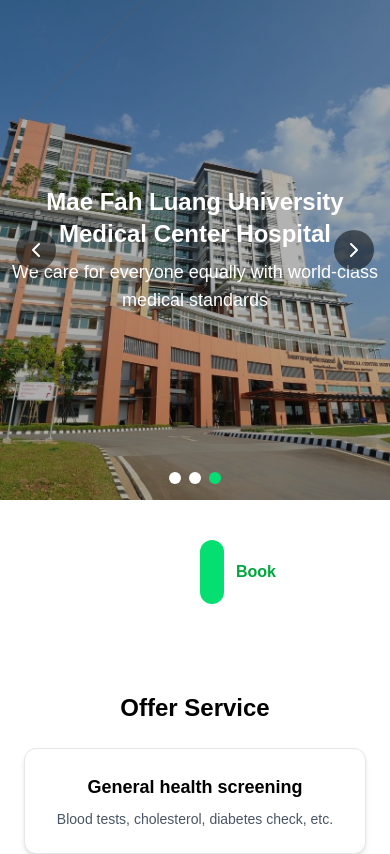
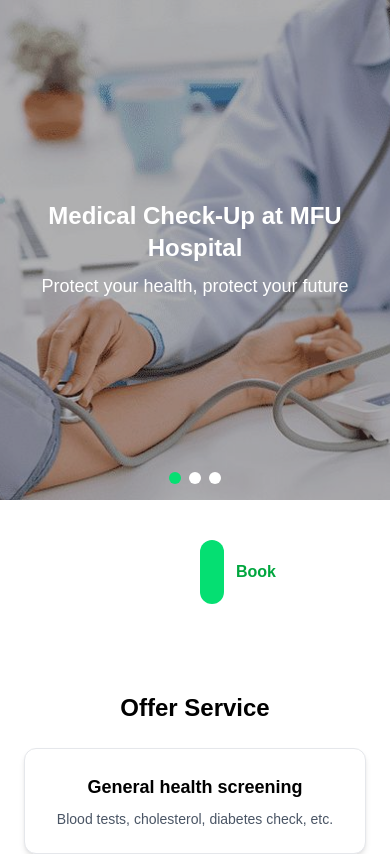
Before and after one commit to esslmmm/MT_version_1, a Next.js app in the folder mt-v1.0.0/: page /user/package in a window 390 px wide. Shown: the top 854 px of the page. Built offline with nearby package versions, Linux system fonts and the light colour scheme.

Commit message:
Image carousel responsive

```diff
--- a/mt-v1.0.0/components/user/package/ImageCarousel.tsx
+++ b/mt-v1.0.0/components/user/package/ImageCarousel.tsx
@@ -1,6 +1,6 @@
 'use client';
 
-import { useState, useEffect } from 'react';
+import { useState, useEffect, useRef } from 'react';
 import { ChevronLeft, ChevronRight } from 'lucide-react';
 
 const slides = [
@@ -23,39 +23,97 @@
 
 export default function ImageCarousel() {
   const [index, setIndex] = useState(0);
+  const [isMobile, setIsMobile] = useState(false);
+  const carouselRef = useRef<HTMLDivElement>(null);
 
   useEffect(() => {
+    // Detect mobile screen
+    const handleResize = () => {
+      setIsMobile(window.innerWidth < 768);
+    };
+
+    handleResize();
+    window.addEventListener('resize', handleResize);
+    return () => window.removeEventListener('resize', handleResize);
+  }, []);
+
+  useEffect(() => {
+    if (!isMobile) {
       const interval = setInterval(() => {
         setIndex((prev) => (prev + 1) % slides.length);
       }, 3000);
       return () => clearInterval(interval);
-  }, []);
+    }
+  }, [isMobile]);
 
-  const prevSlide = () => setIndex((prev) => (prev === 0 ? slides.length - 1 : prev - 1));
+  useEffect(() => {
+    if (!isMobile && carouselRef.current) {
+      carouselRef.current.scrollTo({
+        left: carouselRef.current.clientWidth * index,
+        behavior: 'smooth',
+      });
+    }
+  }, [index, isMobile]);
+
+  const prevSlide = () =>
+    setIndex((prev) => (prev === 0 ? slides.length - 1 : prev - 1));
   const nextSlide = () => setIndex((prev) => (prev + 1) % slides.length);
 
   return (
     <div className="relative w-full h-[500px] overflow-hidden">
+      {/* Slide Container */}
+      <div
+        ref={carouselRef}
+        className={`flex w-full h-full ${
+          isMobile
+            ? 'overflow-x-auto snap-x snap-mandatory scroll-smooth touch-pan-x scrollbar-hide'
+            : 'overflow-hidden'
+        }`}
+      >
+        {slides.map((slide, i) => (
+          <div
+            key={i}
+            className={`w-full flex-shrink-0 h-full snap-center relative`}
+          >
             <img
-        src={slides[index].image}
-        alt={slides[index].title}
-        className="w-full h-full object-cover transition-opacity duration-500 ease-in-out"
+              src={slide.image}
+              alt={slide.title}
+              className="w-full h-full object-cover"
             />
-      <div className="absolute inset-0 bg-black/30 flex flex-col justify-center items-center text-white text-center">
-        <h2 className="text-2xl font-semibold">{slides[index].title}</h2>
-        <p className="text-lg mt-2">{slides[index].expiry}</p>
+            <div className="absolute inset-0 bg-black/30 flex flex-col justify-center items-center text-white text-center px-4">
+              <h2 className="text-2xl font-semibold">{slide.title}</h2>
+              <p className="text-lg mt-2">{slide.expiry}</p>
             </div>
-      <button onClick={prevSlide} className="absolute left-4 top-1/2 -translate-y-1/2 bg-black/50 p-2 rounded-full">
+          </div>
+        ))}
+      </div>
+
+      {/* Arrows — only show on desktop */}
+      {!isMobile && (
+        <>
+          <button
+            onClick={prevSlide}
+            className="absolute left-4 top-1/2 -translate-y-1/2 bg-black/50 p-2 rounded-full"
+          >
             <ChevronLeft className="text-white" />
           </button>
-      <button onClick={nextSlide} className="absolute right-4 top-1/2 -translate-y-1/2 bg-black/50 p-2 rounded-full">
+          <button
+            onClick={nextSlide}
+            className="absolute right-4 top-1/2 -translate-y-1/2 bg-black/50 p-2 rounded-full"
+          >
             <ChevronRight className="text-white" />
           </button>
+        </>
+      )}
+
+      {/* Dots */}
       <div className="absolute bottom-4 left-1/2 transform -translate-x-1/2 flex space-x-2">
         {slides.map((_, i) => (
           <span
             key={i}
-            className={`w-3 h-3 rounded-full ${i === index ? 'bg-green-400' : 'bg-white'}`}
+            className={`w-3 h-3 rounded-full ${
+              i === index ? 'bg-green-400' : 'bg-white'
+            }`}
           ></span>
         ))}
       </div>
```
Lines whose indentation alone changed are shown as unchanged.
